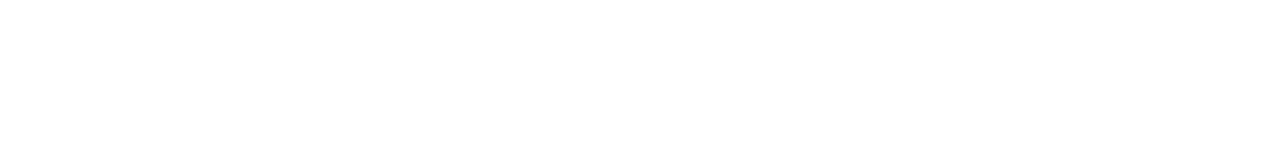
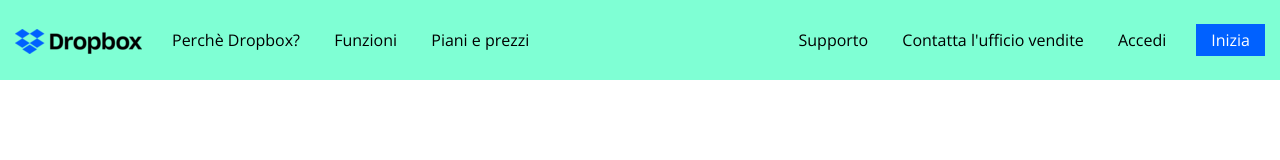
Before and after one commit to DavideBernardini/htmlcss-dropbox, a plain HTML site: page index.html in a window 1280 px wide. Drawn offline with nearby package versions, Linux system fonts and the light colour scheme.

Commit message:
Aggiunto header

```diff
--- a/index.html
+++ b/index.html
@@ -14,6 +14,40 @@
     </head>
     <body>
         <!-- intestazione -->
+        <header class="clearfix">
+            <div class="logo-img float-left">
+                <img src="img/logo-small.png" alt="Logo Dropbox">
+            </div>
+            <nav class="header-nav float-left">
+                <ul>
+                    <li>
+                        <a href="#">Perchè Dropbox?</a>
+                    </li>
+                    <li>
+                        <a href="#">Funzioni</a>
+                    </li>
+                    <li>
+                        <a href="#">Piani e prezzi</a>
+                    </li>
+                </ul>
+            </nav>
+            <div class="start float-right">
+                <a href="#" class="btn">Inizia</a>
+            </div>
+            <nav class="header-nav float-right">
+                <ul>
+                    <li>
+                        <a href="#">Supporto</a>
+                    </li>
+                    <li>
+                        <a href="#">Contatta l'ufficio vendite</a>
+                    </li>
+                    <li>
+                        <a href="#">Accedi</a>
+                    </li>
+                </ul>
+            </nav>
+        </header>
         <!-- /intestazione -->
 
         <!-- corpo -->
--- a/style.css
+++ b/style.css
@@ -6,8 +6,56 @@
 }
 
 /* common */
+.clearfix {
+  content: "";
+  clear: both;
+  display: table;
+}
+.float-left {
+    float: left;
+}
+.float-right {
+    float: right;
+}
+/* buttons */
+.btn {
+    display: inline-block;
+    line-height: normal;
+    background-color: #0061ff;
+    padding: 5px 15px;
+    color: #fff;
+    text-decoration: none;
+}
 
 /* typo */
 body {
     font-family: 'Open Sans', sans-serif;
 }
+
+/* intestazione */
+header {
+    height: 80px;
+    line-height: 80px;
+    background-color: aquamarine;
+    position: fixed;
+    z-index: 10;
+    width: 100%;
+}
+header .logo-img img {
+    vertical-align: middle;
+    padding-left: 15px;
+}
+.header-nav ul li {
+    display: inline-block;
+    margin-left: 30px;
+}
+.header-nav ul li a {
+    text-decoration: none;
+    color: black;
+}
+.header-nav.float-right ul li {
+    margin: 0 30px 0 0;
+}
+header .start {
+    padding-right: 15px;
+}
```
